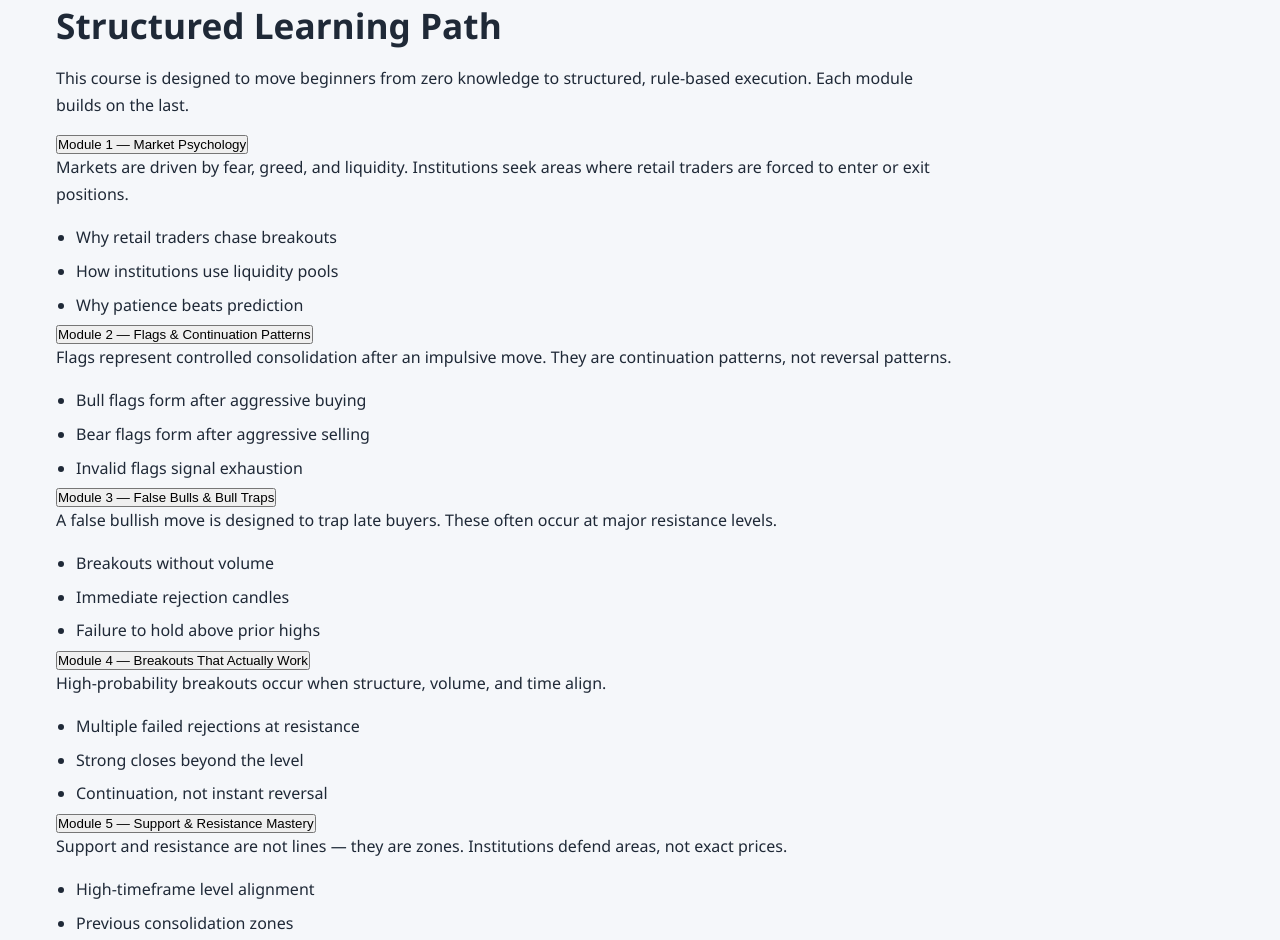
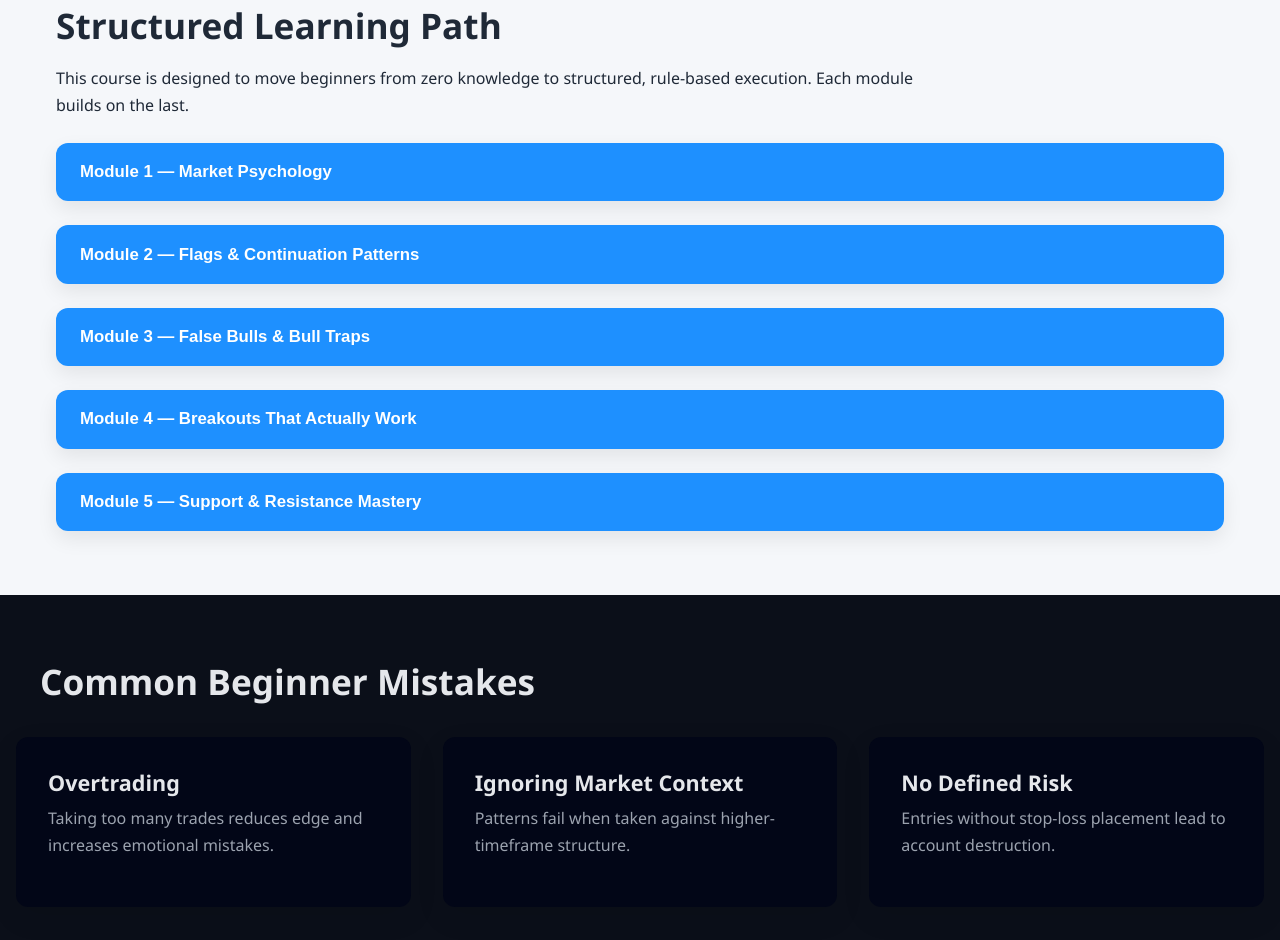
Before and after one commit to willruder/daytrade, a plain HTML site: page index.html in a window 1280 px wide. Shown: the part 3599-4539 px from the top of the page. Drawn offline with Linux system fonts and the light colour scheme.

Commit message:
Update style.css

```diff
--- a/assets/css/style.css
+++ b/assets/css/style.css
@@ -257,3 +257,44 @@ li {
         display: none;
     }
 }
+/* ===========================
+   COURSE MODULES
+   =========================== */
+
+.lesson {
+    margin-top: 1.5rem;
+    border-radius: var(--radius);
+    overflow: hidden;
+    box-shadow: 0 8px 20px rgba(0,0,0,0.08);
+}
+
+.lesson-toggle {
+    width: 100%;
+    text-align: left;
+    padding: 1.2rem 1.5rem;
+    background-color: var(--primary);
+    color: white;
+    border: none;
+    font-size: 1.05rem;
+    font-weight: 600;
+    cursor: pointer;
+    transition: var(--transition);
+}
+
+.lesson-toggle:hover {
+    background-color: #1873cc;
+}
+
+.lesson-content {
+    display: none;
+    padding: 1.5rem;
+    background-color: white;
+}
+
+.lesson-content p {
+    color: var(--text-dark);
+}
+
+.lesson-content ul {
+    margin-top: 0.8rem;
+}
```
